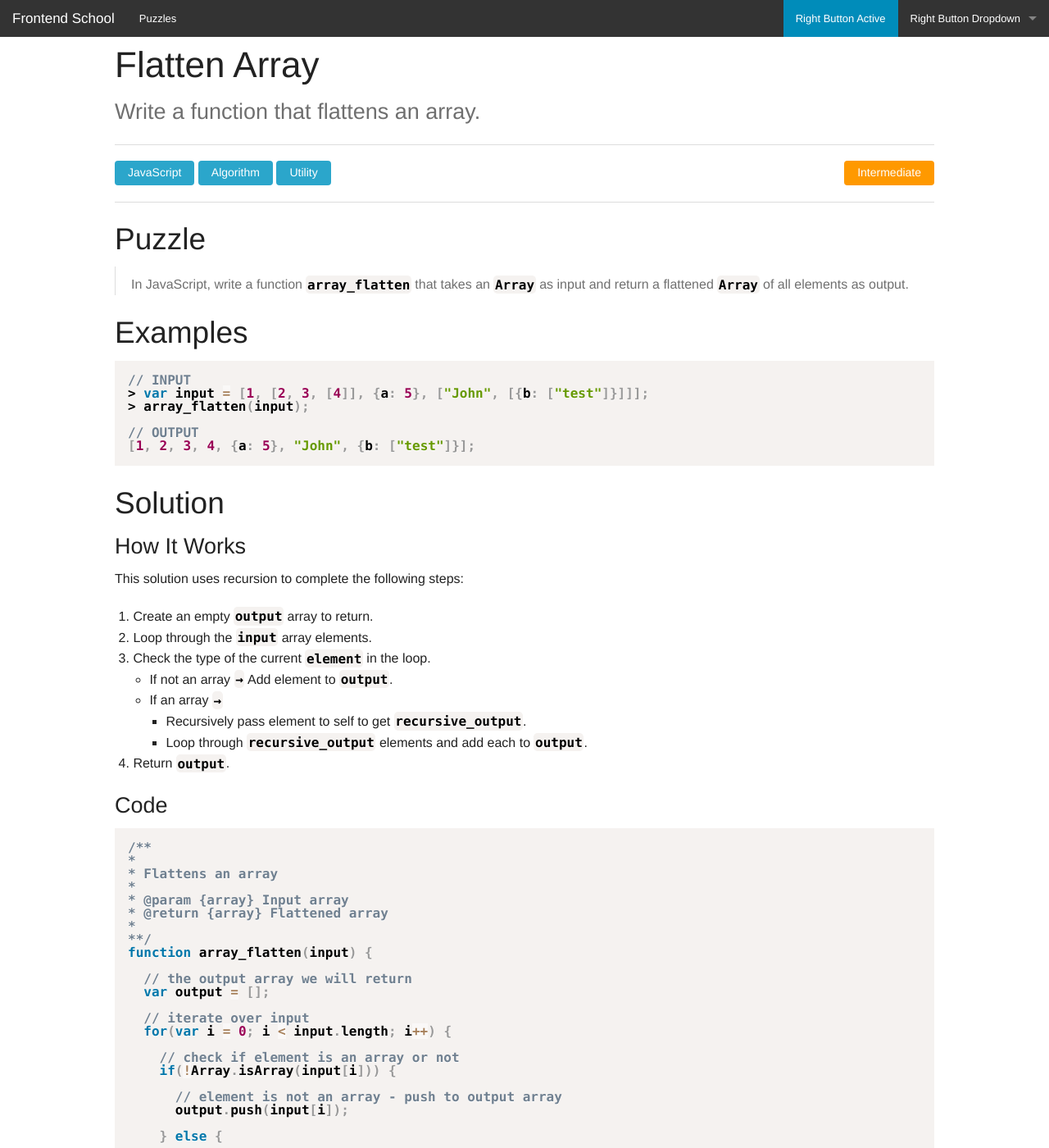
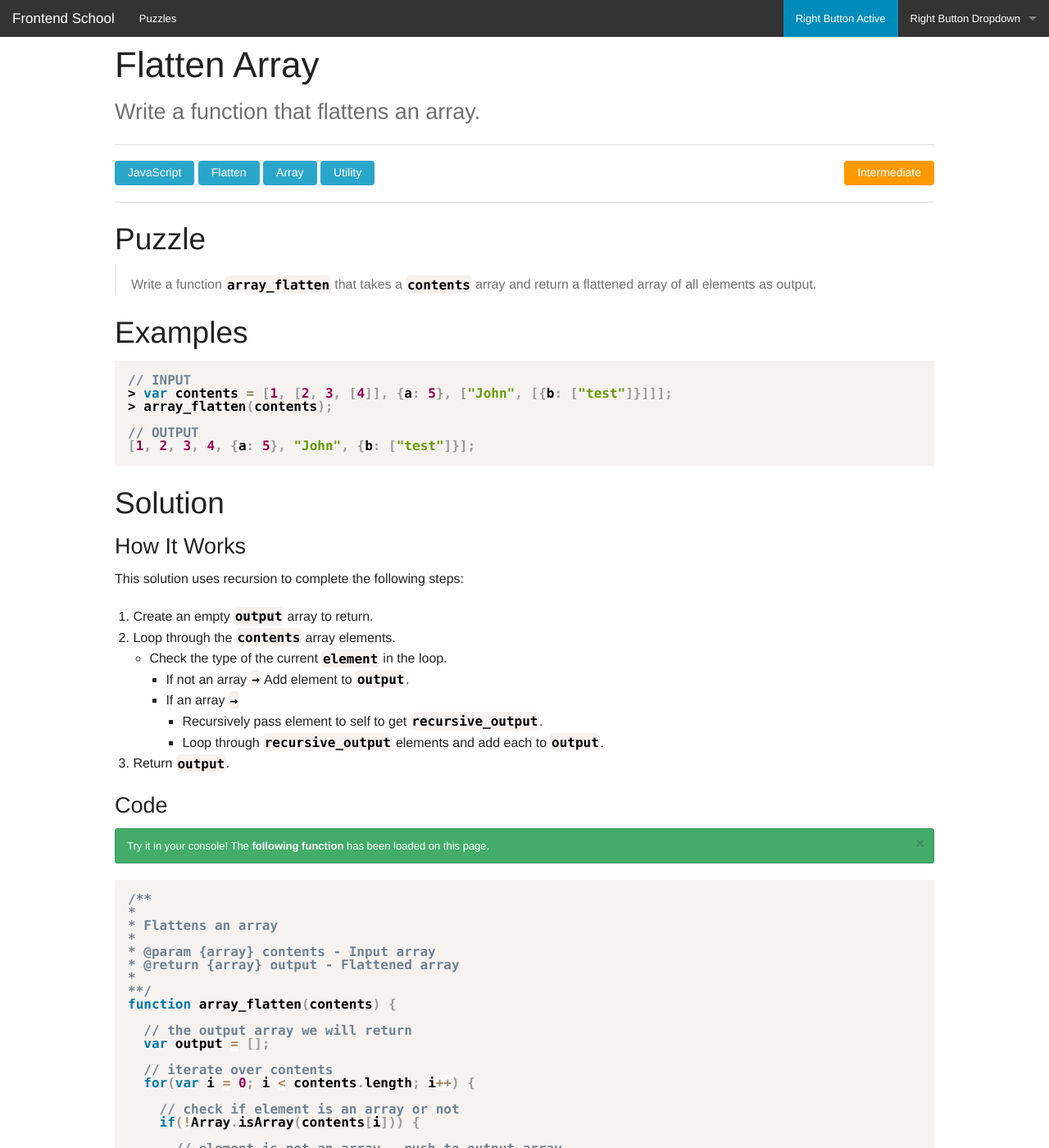
Before and after one commit to dhruvbhatia/frontend-school, a Jekyll site: the page built from _posts/2014-04-12-flatten-array.markdown, in a window 1280 px wide and 1400 px high. Shown: the whole window at 82% size. Built offline with Jekyll 4.4.1, drawn with Linux system fonts in a browser that asks for light colours; some of the changed text lies outside the part shown.

Commit message:
Added alphabetical to numerical array JS puzzle; Updated formatting and added a contributors section

```diff
--- a/_layouts/puzzle.html
+++ b/_layouts/puzzle.html
@@ -21,3 +21,10 @@ layout: default
 <div class="post">
   {{ content }}
 </div>
+<hr>
+<div class="contributors">
+<h2>Contributors</h2>
+  {% for contributor in page.github_contributors %}
+  <a href="http://github.com/{{contributor}}" target="blank">{{ contributor }}</a>{% unless forloop.last %}, {% endunless %}
+  {% endfor %}
+</div>
--- a/_posts/2014-04-12-flatten-array.markdown
+++ b/_posts/2014-04-12-flatten-array.markdown
@@ -1,21 +1,22 @@
 ---
 layout: puzzle
 title:  "Flatten Array"
-date:   2014-04-12 19:34:17
+date:   2014-04-12
 categories: puzzles
-tags: [JavaScript, Algorithm, Utility]
+tags: [JavaScript, Flatten, Array, Utility]
 difficulty: Intermediate
 short_description: Write a function that flattens an array.
+github_contributors: [dhruvbhatia]
 ---
 
 ## Puzzle
-> In JavaScript, write a function **`array_flatten`** that takes an `Array` as input and return a flattened `Array` of all elements as output.
+> Write a function **`array_flatten`** that takes a `contents` array and return a flattened array of all elements as output.
 
 ## Examples
 ~~~ javascript
 // INPUT
-> var input = [1, [2, 3, [4]], {a: 5}, ["John", [{b: ["test"]}]]];
-> array_flatten(input);
+> var contents = [1, [2, 3, [4]], {a: 5}, ["John", [{b: ["test"]}]]];
+> array_flatten(contents);
 
 // OUTPUT
 [1, 2, 3, 4, {a: 5}, "John", {b: ["test"]}];
@@ -29,12 +30,12 @@ short_description: Write a function that flattens an array.
 This solution uses recursion to complete the following steps:
 
 1. Create an empty `output` array to return.
-2. Loop through the `input` array elements.
-3. Check the type of the current `element` in the loop.
-    * If not an array `→` Add element to `output`.
-    * If an array `→`
-        * Recursively pass element to self to get `recursive_output`.
-        * Loop through `recursive_output` elements and add each to `output`.
+2. Loop through the `contents` array elements.
+    * Check the type of the current `element` in the loop.
+        * If not an array `→` Add element to `output`.
+        * If an array `→`
+            * Recursively pass element to self to get `recursive_output`.
+            * Loop through `recursive_output` elements and add each to `output`.
 4. Return `output`.
 
 
@@ -44,28 +45,28 @@ This solution uses recursion to complete the following steps:
 *
 * Flattens an array
 *
-* @param {array} Input array
-* @return {array} Flattened array
+* @param {array} contents - Input array
+* @return {array} output - Flattened array
 *
 **/
-function array_flatten(input) {
+function array_flatten(contents) {
 
   // the output array we will return
   var output = [];
 
-  // iterate over input
-  for(var i = 0; i < input.length; i++) {
+  // iterate over contents
+  for(var i = 0; i < contents.length; i++) {
 
     // check if element is an array or not
-    if(!Array.isArray(input[i])) {
+    if(!Array.isArray(contents[i])) {
 
       // element is not an array - push to output array
-      output.push(input[i]);
+      output.push(contents[i]);
 
     } else {
 
       // element is an array - call array_flattten on element recursively
-      var recursive_output = array_flatten(input[i]);
+      var recursive_output = array_flatten(contents[i]);
 
       for(var o = 0; o < recursive_output.length; o++) {
 
--- a/assets/src/app.js
+++ b/assets/src/app.js
@@ -5,5 +5,6 @@ window.onload = function() {
 
   // register solution js functions so users can use them in chrome dev tools/firebug
   $.globalEval($('#solution').nextAll('.language-javascript').text());
+  $( "<div data-alert class='alert-box success radius'>Try it in your console! The <strong>following function</strong> has been loaded on this page.<a href='#'' class='close'>&times;</a></div>" ).insertBefore( $('#solution').nextAll('.language-javascript') );
 
 };
```
Also changed, not shown: other parts of _posts/2014-04-12-flatten-array.markdown (+1 -1 lines), _posts/2014-04-17-custom-sort-array.markdown (added, +117 -0 lines), _posts/2014-04-18-alphabet-array-to-numeric-array.markdown (added, +106 -0 lines), assets/js/app.min.js, 7 other files.
